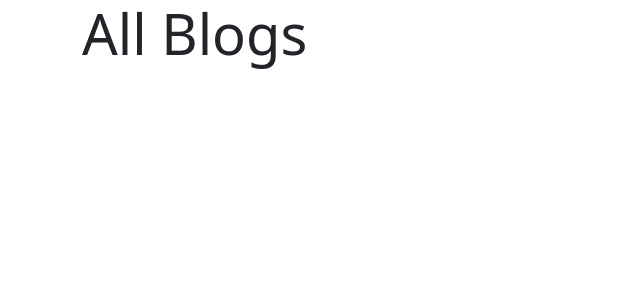
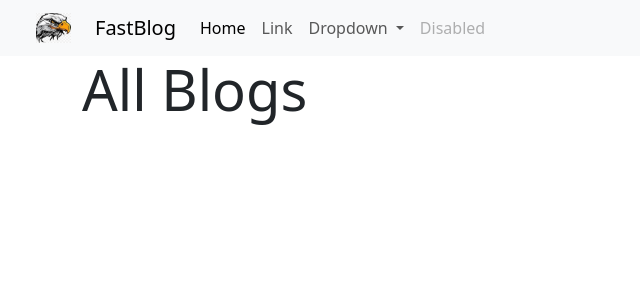
Before and after one commit to tenzi1/FastApi-Blog, a FastAPI app: page / in a window 1280 px wide. Shown: the top 300 px of the page, without its empty margins (0-640 px from the left). Run offline with FastAPI, Linux system fonts and the light colour scheme.

Commit message:
static file configuration

```diff
--- a/backend/main.py
+++ b/backend/main.py
@@ -4,6 +4,7 @@ from core.config import settings
 from db.base import Base
 from db.session import engine
 from fastapi import FastAPI
+from fastapi.staticfiles import StaticFiles
 
 
 def create_tables():
@@ -15,10 +16,15 @@ def include_router(app):
     app.include_router(app_router)
 
 
+def configure_staticfiles(app):
+    app.mount("/static", StaticFiles(directory="static"), name="static")
+
+
 def start_application():
     app = FastAPI(title=settings.PROJECT_NAME, version=settings.PROJECT_VERSION)
     create_tables()
     include_router(app)
+    configure_staticfiles(app)
     return app
 
 
--- a/backend/templates/base.html
+++ b/backend/templates/base.html
@@ -10,12 +10,14 @@
 </head>
 
 <body>
+    {% include "components/navbar.html" %}
     {% block content %}
-
     {% endblock content %}
     <script src="https://cdn.jsdelivr.net/npm/bootstrap@5.3.0/dist/js/bootstrap.bundle.min.js"
         integrity="sha384-geWF76RCwLtnZ8qwWowPQNguL3RmwHVBC9FhGdlKrxdiJJigb/j/68SIy3Te4Bkz"
         crossorigin="anonymous"></script>
+    {% block script %}
+    {% endblock %}
 </body>
 
 </html>
--- /dev/null
+++ b/backend/templates/components/navbar.html
@@ -0,0 +1,38 @@
+<nav class="navbar navbar-expand-lg bg-body-tertiary">
+    <div class="container-fluid">
+        <img src="{{ url_for('static', path='images/eagle.jpeg') }}" alt="eagle" width="35" height="30" class="mx-4">
+        <a href="#" class="navbar-brand">FastBlog</a>
+        <button class="navbar-toggler" type="button" data-bs-toggle="collapse" data-bs-target="#navbarSupportedContent"
+            aria-controls="navbarSupportedContent" aria-expanded="false" aria-label="Toggle navigation">
+            <span class="navbar-toggler-icon"></span>
+        </button>
+
+        <div class="collapse navbar-collapse" id="navbarSupportedContent">
+            <ul class="navbar-nav me-auto mb-2 mb-lg-0">
+                <li class="nav-item">
+                    <a class="nav-link active" aria-current="page" href="#">Home</a>
+                </li>
+                <li class="nav-item">
+                    <a class="nav-link" href="#">Link</a>
+                </li>
+                <li class="nav-item dropdown">
+                    <a class="nav-link dropdown-toggle" href="#" role="button" data-bs-toggle="dropdown"
+                        aria-expanded="false">
+                        Dropdown
+                    </a>
+                    <ul class="dropdown-menu">
+                        <li><a class="dropdown-item" href="#">Action</a></li>
+                        <li><a class="dropdown-item" href="#">Another action</a></li>
+                        <li>
+                            <hr class="dropdown-divider">
+                        </li>
+                        <li><a class="dropdown-item" href="#">Something else here</a></li>
+                    </ul>
+                </li>
+                <li class="nav-item">
+                    <a class="nav-link disabled">Disabled</a>
+                </li>
+            </ul>
+        </div>
+    </div>
+</nav>
```
Also changed, not shown: backend/requirements.txt (+25 -0 lines), backend/static/images/eagle.jpeg (added).
